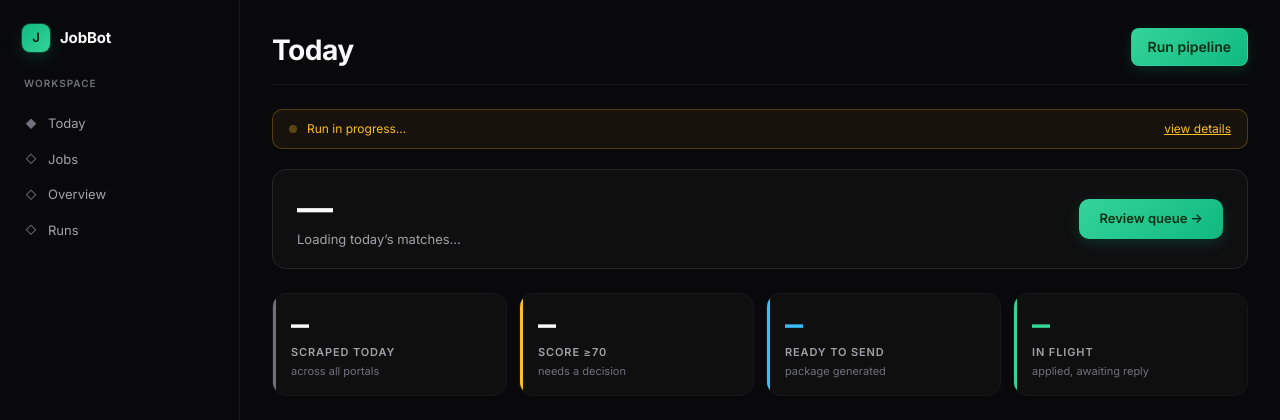
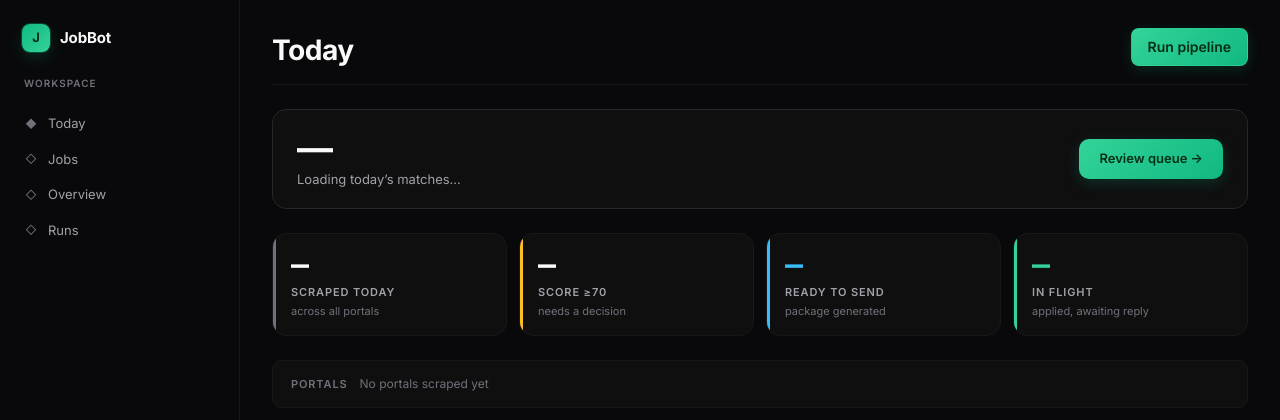
Before and after one commit to hilbertp/job-bot, a Python web app: template src/jobbot/templates/today.html in a window 1280 px wide. Shown: the top 420 px of the page. Run offline with Jinja, Linux system fonts and the light colour scheme; the template is opened without the code that fills it, so the values that code supplies are empty; some libraries are stand-ins or nearby versions.

Commit message:
fix(today): override display:flex so .hidden actually hides the run banner
#today-run-banner sets display:flex with ID specificity, winning over
Tailwind's .hidden utility. Add an explicit #today-run-banner.hidden rule.

Co-Authored-By: Claude Sonnet 4.6 <noreply@anthropic.com>

```diff
--- a/src/jobbot/templates/today.html
+++ b/src/jobbot/templates/today.html
@@ -248,6 +248,7 @@
     display: flex; align-items: center; gap: 10px;
     margin-bottom: 20px;
 }
+#today-run-banner.hidden { display: none; }
 </style>
 {% endblock %}
 
```
